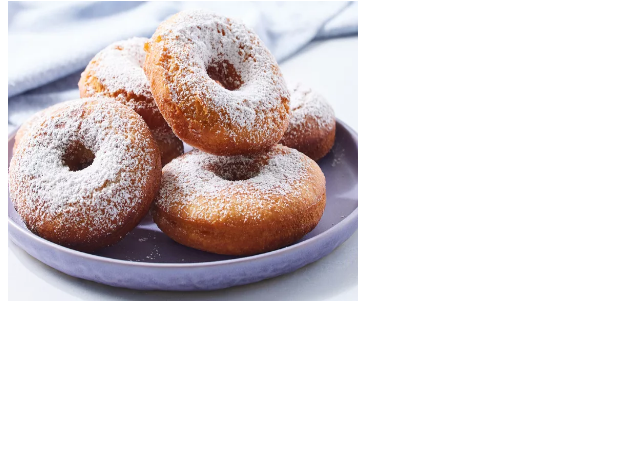
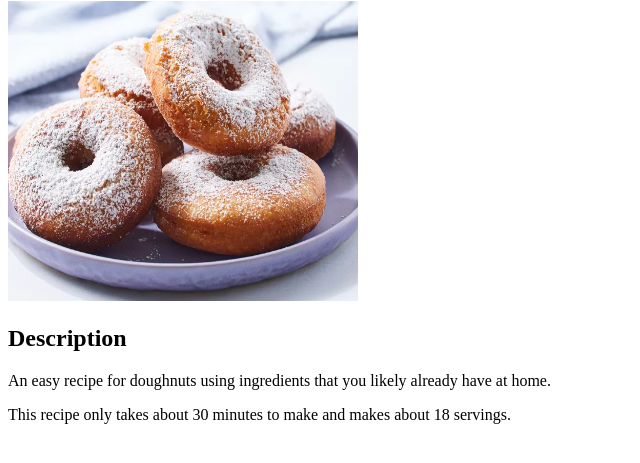
Before and after one commit to rootgm/odin-recipes, a plain HTML site: page recipes/donut.html in a window 1280 px wide. Shown: the part 79-542 px from the top of the page, without its empty margins (0-640 px from the left). Drawn offline with Linux system fonts and the light colour scheme.

Commit message:
Add description for doughnut recipe
Added heading and two paragraphs explaining what to expect, with the
first explaining the simplicity of the recipe and the second saying
how long it takes and how much it makes.

```diff
--- a/recipes/donut.html
+++ b/recipes/donut.html
@@ -13,5 +13,10 @@
 
         <img src="../img/donut.jpeg" alt="A pile of doughnuts with powdered sugar on them." height="300" width="350">
 
+        <h2>Description</h2>
+
+        <p>An easy recipe for doughnuts using ingredients that you likely already have at home.</p>
+        <p>This recipe only takes about 30 minutes to make and makes about 18 servings.</p>
+
     </body>
 </html>
```
